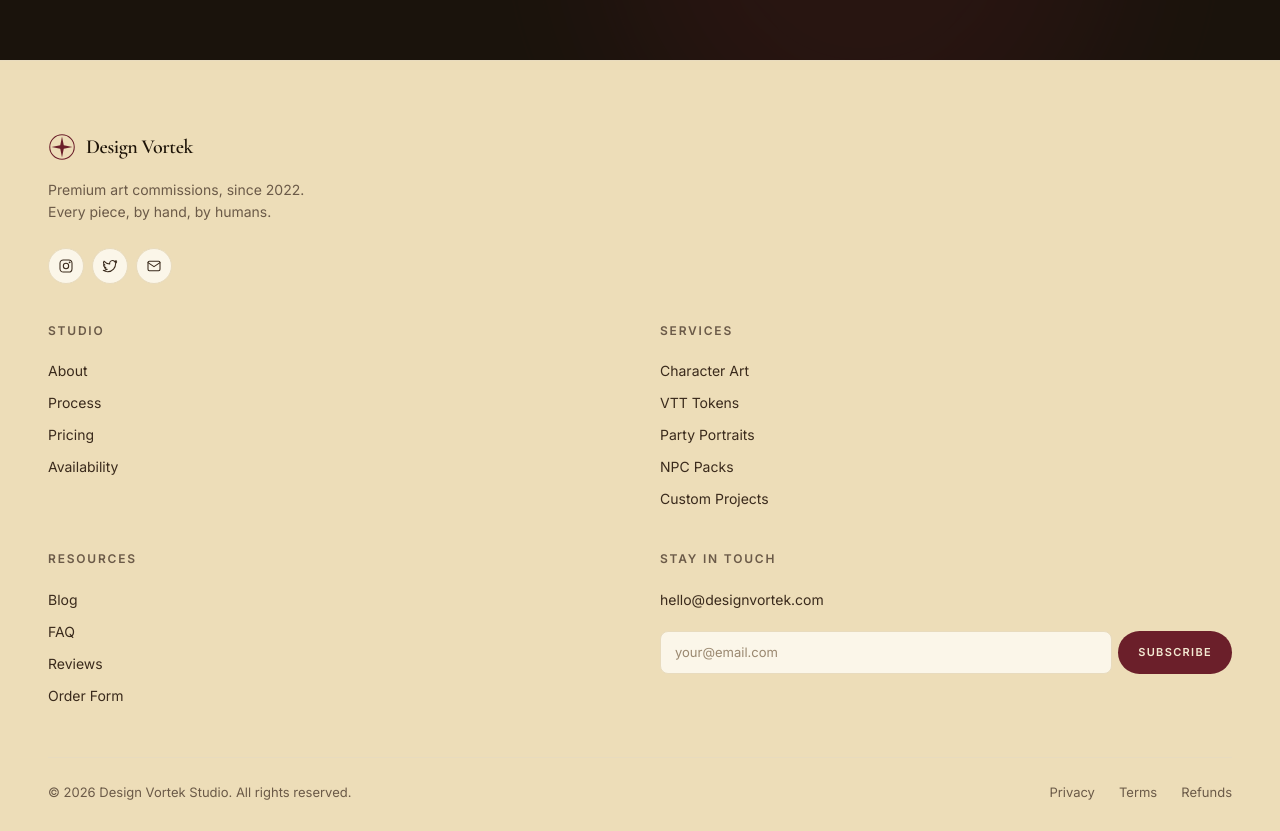
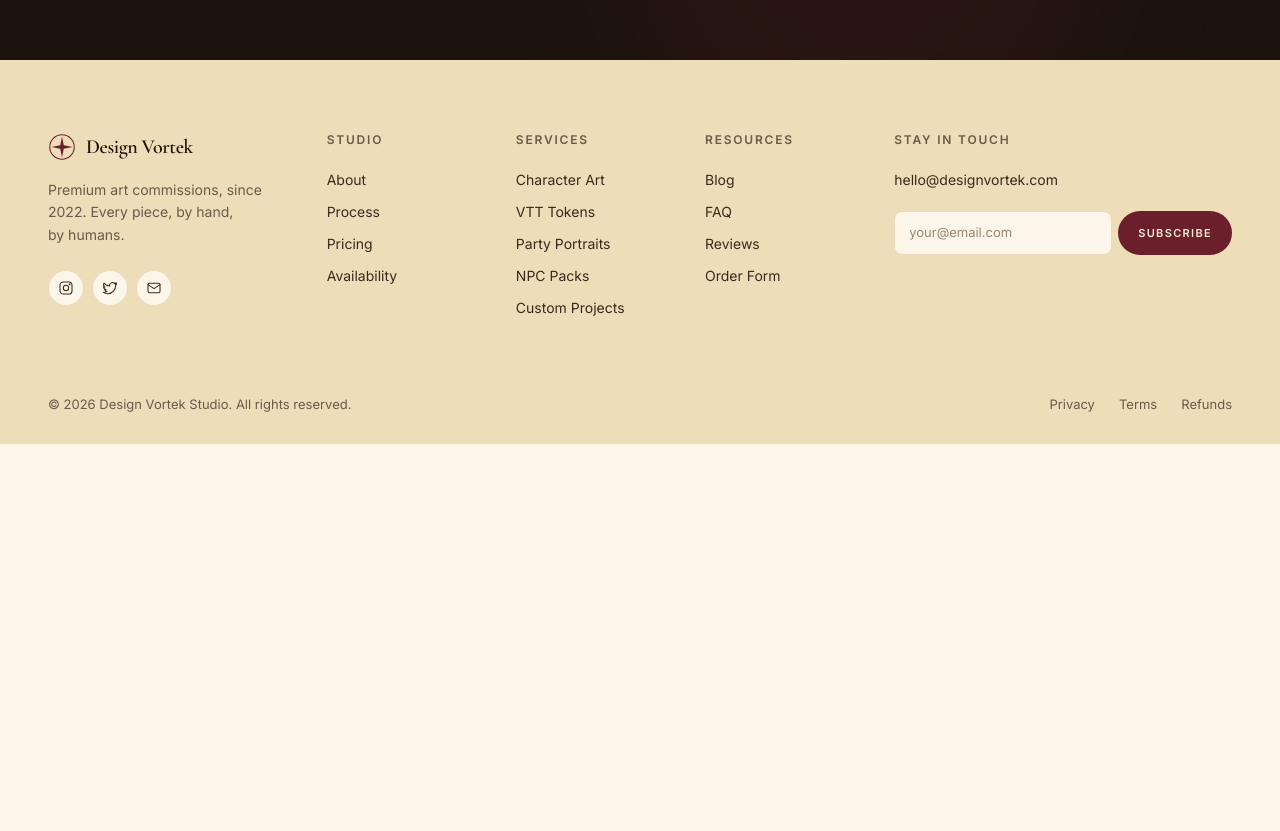
Before and after one commit to HectorG04/designvortek, a Next.js app: page / in a window 1280 px wide. Shown: the part 9980-10811 px from the top of the page. After the commit the page ends 10424 px from the top, so only its background shows below. Built offline with nearby package versions, Linux system fonts and the light colour scheme; no server answers.

Commit message:
Footer: fix 5-column grid layout (switch from min-[901px]:[grid-template-columns:...] arbitrary syntax to lg:grid-cols-[...] standard utility, which sorts correctly in Tailwind v4)

```diff
--- a/components/layout/SiteFooter.tsx
+++ b/components/layout/SiteFooter.tsx
@@ -46,11 +46,11 @@ export default function SiteFooter() {
     <footer className="bg-parchment-200 border-t border-border-light pt-[72px] pb-7">
       <div className="mx-auto max-w-[1280px] px-6 md:px-12">
 
-        {/* Top grid: brand (1.6fr) + 4 link cols (1fr each) on desktop. 2 cols at <900px. */}
-        <div className="grid grid-cols-1 sm:grid-cols-2 min-[901px]:[grid-template-columns:1.6fr_repeat(4,1fr)] gap-8 min-[901px]:gap-10 mb-12">
+        {/* Top grid: brand (1.6fr) + 4 link cols (1fr each) on desktop. 2 cols at tablet. 1 col at mobile. */}
+        <div className="grid grid-cols-1 sm:grid-cols-2 lg:grid-cols-[1.6fr_repeat(4,1fr)] gap-8 lg:gap-10 mb-12">
 
           {/* Brand column */}
-          <div className="sm:col-span-2 min-[901px]:col-span-1 flex flex-col gap-1.5">
+          <div className="sm:col-span-2 lg:col-span-1 flex flex-col gap-1.5">
             <Logo className="text-burgundy-700 mb-3" textClassName="text-ink-900" />
             <p className="text-ink-500 text-sm leading-[1.6] max-w-[32ch] mb-[18px]">
               Premium art commissions, since 2022. Every piece, by hand, by humans.
```
